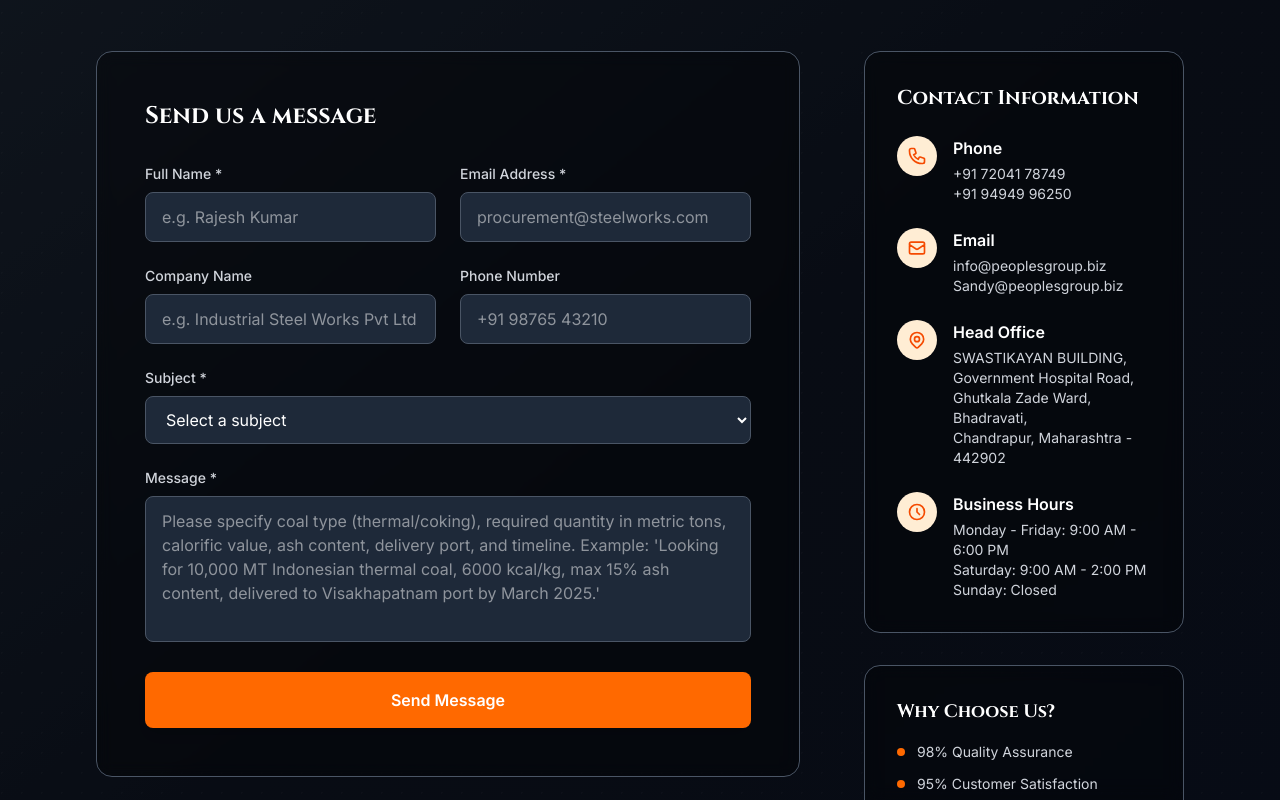
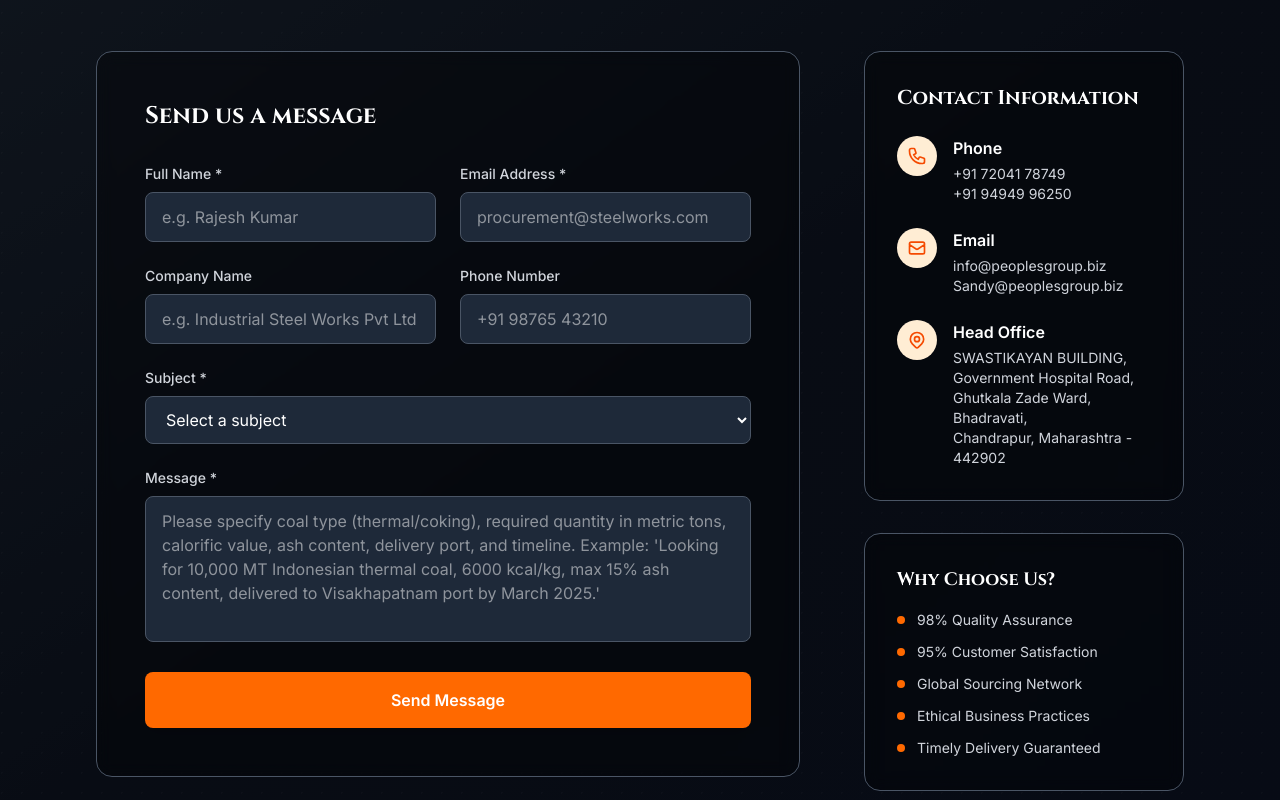
Before and after one commit to gourabsen21s/PeoplesGroup-client-project, a Next.js app: page /contact in a window 1280 px wide. Shown: the part 438-1238 px from the top of the page. Built offline with nearby package versions, Linux system fonts and the light colour scheme.

Commit message:
Remove business hours display from contact page
Removed business hours section from contact page.

```diff
--- a/src/app/contact/page.tsx
+++ b/src/app/contact/page.tsx
@@ -307,20 +307,7 @@ function ContactForm() {
                         </div>
                       </div>
 
-                      <div className="flex items-start space-x-4">
-                        <div className="flex-shrink-0 w-10 h-10 bg-orange-100 rounded-full flex items-center justify-center">
-                          <svg className="w-5 h-5 text-orange-600" fill="none" stroke="currentColor" viewBox="0 0 24 24">
-                            <path strokeLinecap="round" strokeLinejoin="round" strokeWidth={2} d="M12 8v4l3 3m6-3a9 9 0 11-18 0 9 9 0 0118 0z" />
-                          </svg>
-                        </div>
-                        <div>
-                          <h4 className="font-semibold text-white mb-1">Business Hours</h4>
-                          <p className="text-gray-300 text-sm">Monday - Friday: 9:00 AM - 6:00 PM</p>
-                          <p className="text-gray-300 text-sm">Saturday: 9:00 AM - 2:00 PM</p>
-                          <p className="text-gray-300 text-sm">Sunday: Closed</p>
-                        </div>
-                      </div>
-                    </div>
+                                          </div>
                   </div>
 
                   {/* Quick Stats */}
```
